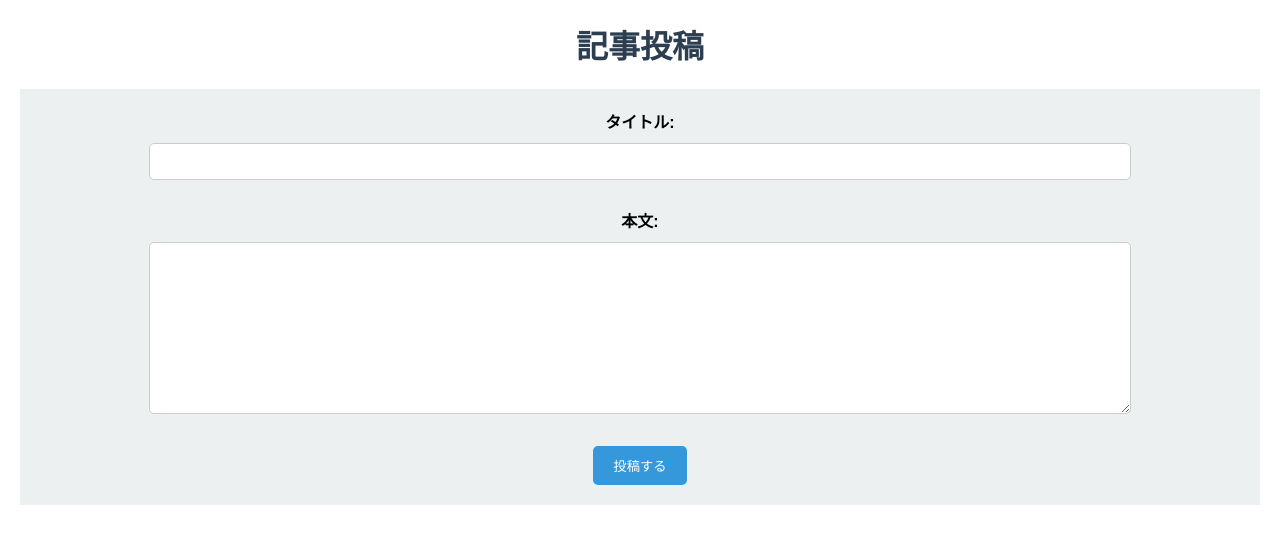
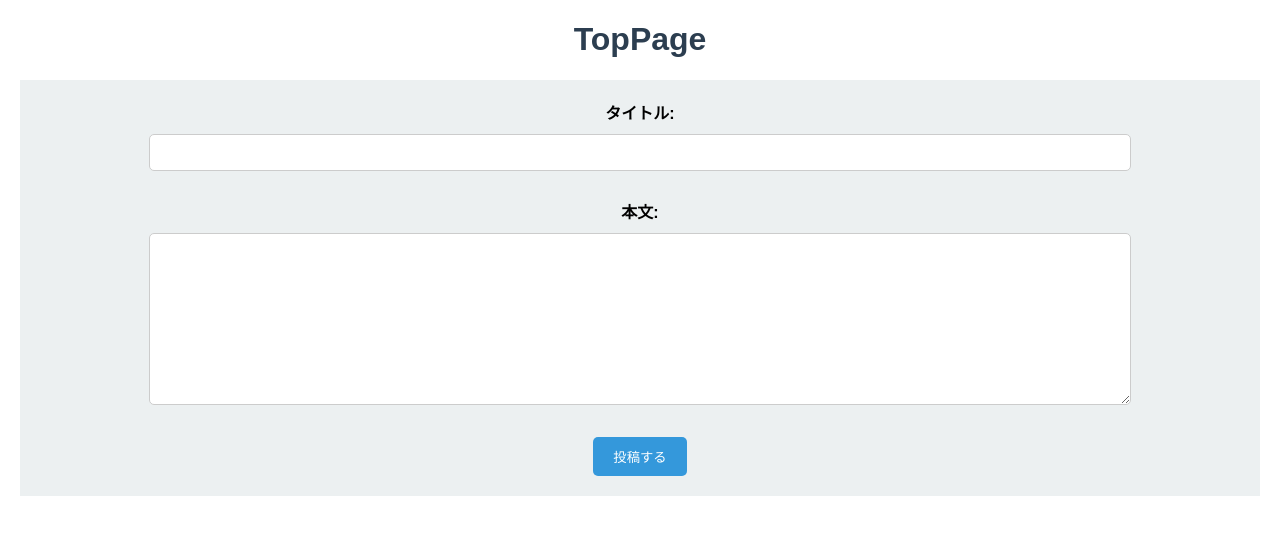
Before and after one commit to im-sakurada/git-app, a plain HTML site: page index.html in a window 1280 px wide. Drawn offline with Linux system fonts and the light colour scheme.

Commit message:
h1タグの文言をTopPageへ変更

```diff
--- a/index.html
+++ b/index.html
@@ -7,7 +7,7 @@
     <link rel="stylesheet" href="style.css">
 </head>
 <body>
-    <h1>記事投稿</h1>
+    <h1>TopPage</h1>
     <form action="#" method="post">
         <label for="title">タイトル:</label><br>
         <input type="text" id="title" name="title" required><br><br>
```
